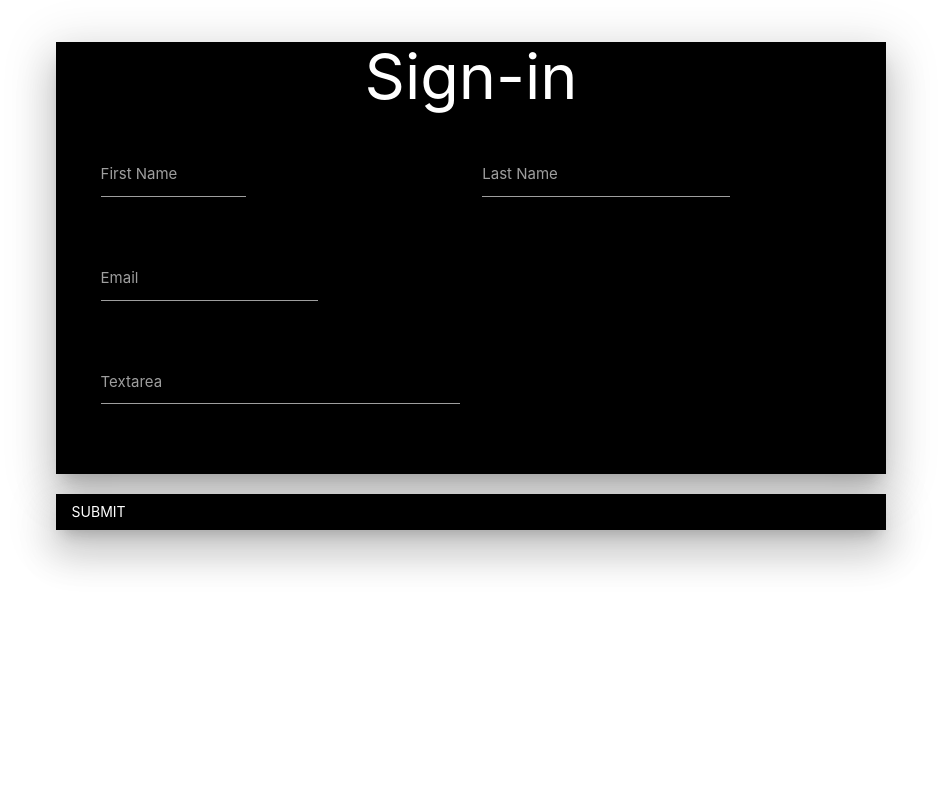
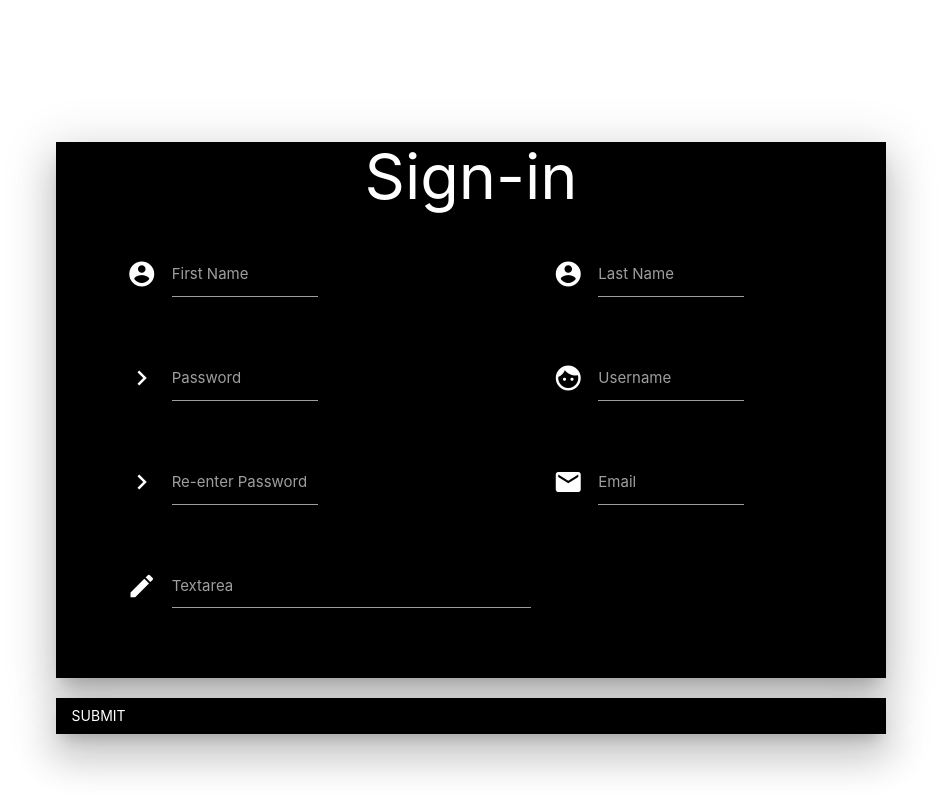
Before and after one commit to Gotvna/Site-portfolio-php, a PHP site: page /inscription.php in a window 1280 px wide. Shown: the whole page, without its empty margins (169-1110 px from the left). Run offline with PHP 8.4, Linux system fonts and the light colour scheme.

Commit message:
modal inscription prepare to receive php

```diff
--- a/css/style_inscription.css
+++ b/css/style_inscription.css
@@ -4,3 +4,9 @@ body{
 h1{
     color: #fff;
 }
+.box-sign-in{
+    margin-top: 100px;
+}
+.input-field .prefix{
+    color: white;
+}
--- a/inscription.php
+++ b/inscription.php
@@ -16,7 +16,7 @@
 
     <!--First Modal Structure -->
 
-<div class="row">
+<div class="row box-sign-in">
     <div class="col l2 m2 s2"></div>
         <div class="col s8 m8 l8">
                 <div class="black modal-content z-depth-5">
@@ -25,29 +25,52 @@
                         <div class="col s12">
 
                             <div class="row">
-                                <div class=" input-field col l3 m3 s3">
+                                <div class="col l1 m1 s1"></div>
+                                <div class="input-field col l3 m3 s3">
                                     <i class="material-icons prefix">account_circle</i>
-                                    <input id="icon_prefix" type="text" class="white-text validate" data-lenght="25">
-                                    <label for="icon_prefix">First Name</label>
+                                    <input id="first_name" type="text" class="white-text validate" name="first_name" required>
+                                    <label for="first_name">First Name</label>
                                 </div>
-                                <div class="input-field col offset-l3 offset-m3  offset-s3">
-                                    <input id="last_name" type="text" class="white-text validate" data-lenght="25">
+                                <div class="input-field col l3 offset-l3 m3 offset-m3 s3 offset-s3">
+                                    <i class="material-icons prefix">account_circle</i>
+                                    <input id="last_name" type="text" class="white-text validate" name="last_name" required>
                                     <label for="last_name">Last Name</label>
                                 </div>
                             </div>
 
                             <div class="row">
-                                <div class="input-field col s4">
+                                <div class="col l1 m1 s1"></div>
+                                <div class="input-field col l3 m3 s3">
+                                    <i class="material-icons prefix">chevron_right</i>
+                                    <input id="password" type="password" name="password" required>
+                                    <label for="password">Password</label>
+                                </div>
+                                <div class="input-field col l3 offset-l3 m3 offset-m3 s3 offset-s3">
+                                    <i class="material-icons prefix">face</i>
+                                    <input id="username" type="text" class="white-text validate" name="username" required>
+                                    <label for="username">Username</label>
+                                </div>
+                            </div>
+
+                            <div class="row">
+                                <div class="col l1 m1 s1"></div>
+                                <div class="input-field col l3 m3 s3">
+                                    <i class="material-icons prefix">chevron_right</i>
+                                    <input id="passwordCheck" type="password" name="password" required>
+                                    <label for="passwordCheck">Re-enter Password</label>
+                                </div>
+                                <div class="input-field col l3 offset-l3 m3 offset-m3 s3 offset-s3">
                                     <i class="material-icons prefix">email</i>
-                                    <input id="icon_prefix" type="email" class="white-text validate">
-                                    <label for="icon_prefix">Email</label>
+                                    <input id="email" type="email" class="white-text validate" name="email" required>
+                                    <label for="email">Email</label>
                                 </div>
                             </div>
 
                             <div class="row">
                                 <div class="col s12">
                                     <div class="row">
-                                        <div class="input-field col s6">
+                                        <div class="col l1 m1 s1"></div>
+                                        <div class="input-field col l6 m6 s6">
                                             <i class="material-icons prefix">mode_edit</i>
                                             <textarea id="textarea2" class="white-text materialize-textarea"  data-length="250"></textarea>
                                             <label for="textarea2">Textarea</label>
@@ -57,7 +80,7 @@
                             </div>
                         </div>
                     </div>
-                    <p class="black-text"><p>
+
                 </div>
                 <div class="black modal-footer z-depth-5">
                     <a class="white-text modal-close waves-effect waves-green btn-flat modal-trigger">Submit</a>
```
